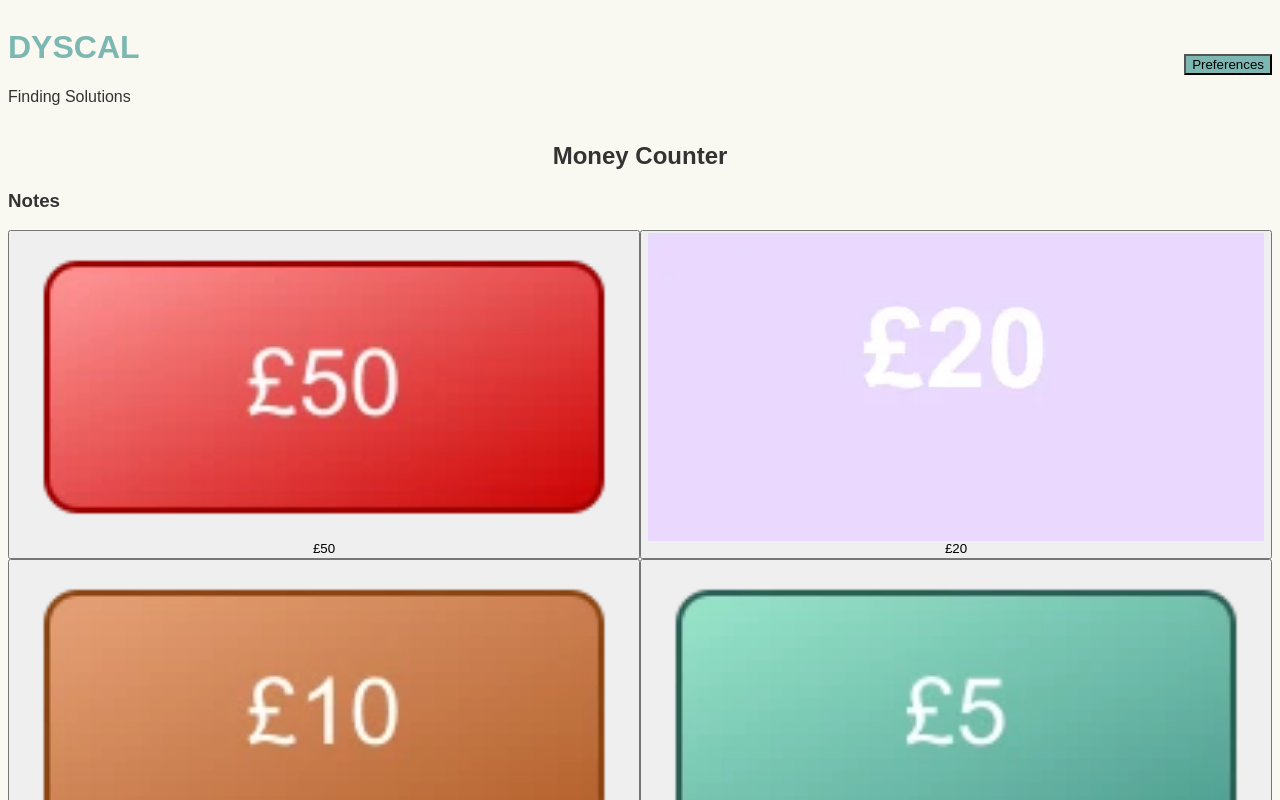
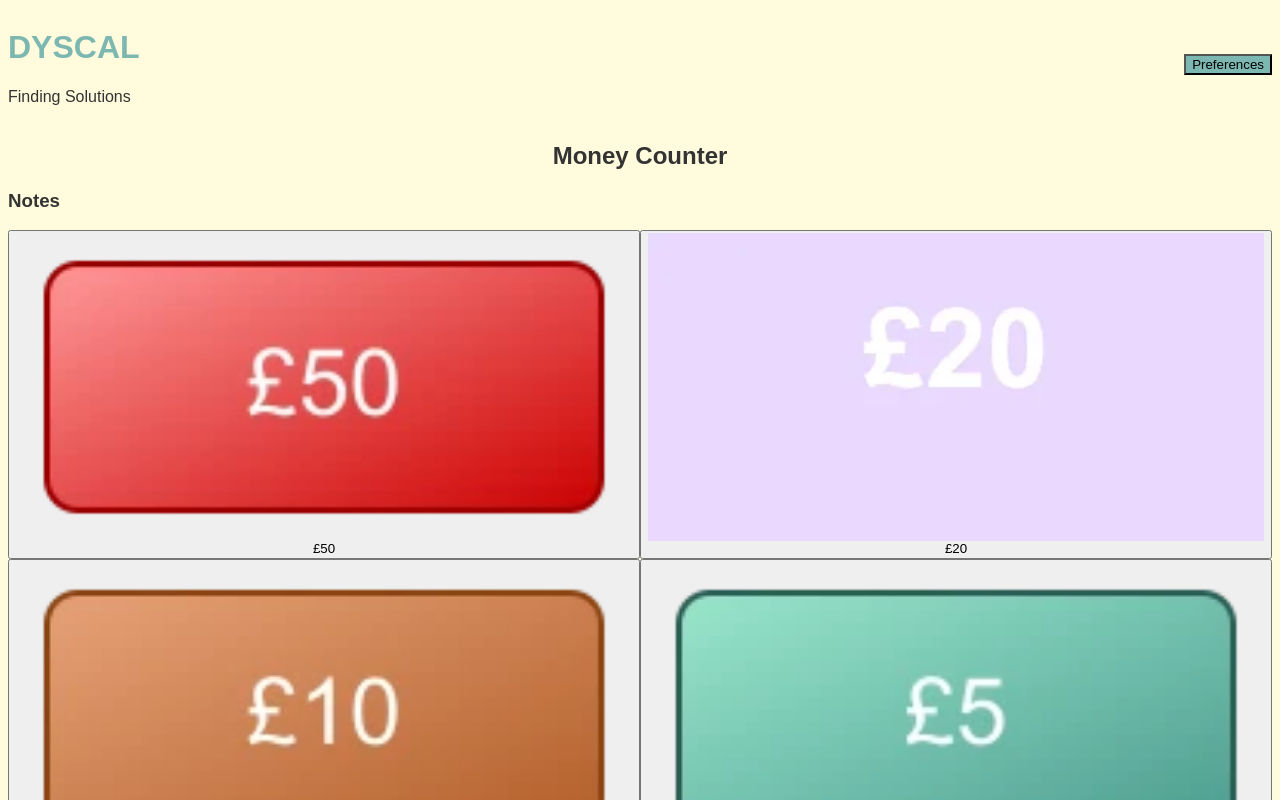
Before and after one commit to Nath8887/Dyscal, a Next.js app: page / in a window 1280 px wide. Shown: the top 800 px of the page. Built offline with nearby package versions, Linux system fonts and the light colour scheme.

Commit message:
Add dyslexia-friendly light yellow/cream background

```diff
--- a/app/components/ChangeCalculator.tsx
+++ b/app/components/ChangeCalculator.tsx
@@ -206,7 +206,7 @@ export default function ChangeCalculator({ moneyHandedByCustomer, onComplete }:
   };
 
   return (
-    <div className="p-4 bg-[#F9F9F2] rounded-lg shadow-lg max-w-2xl mx-auto">
+    <div className="p-4 bg-[#FFFBDC] rounded-lg shadow-lg max-w-2xl mx-auto">
       <div className="flex justify-between items-center mb-4">
         <h2 className="text-3xl font-bold text-center font-heiti">Change Calculator</h2>
         <button
--- a/app/components/MoneyCounter.tsx
+++ b/app/components/MoneyCounter.tsx
@@ -85,7 +85,7 @@ export default function MoneyCounter({ onComplete }: { onComplete: (total: numbe
   };
 
   return (
-    <div className="p-4 bg-[#F9F9F2] rounded-lg shadow-lg max-w-2xl mx-auto">
+    <div className="p-4 bg-[#FFFBDC] rounded-lg shadow-lg max-w-2xl mx-auto">
       <h2 className="text-2xl font-bold mb-4 text-center font-heiti">Money Counter</h2>
 
       {/* Notes Section */}
--- a/app/components/Preferences.tsx
+++ b/app/components/Preferences.tsx
@@ -131,7 +131,7 @@ export default function Preferences({ onClose }: PreferencesProps) {
   const coins = CURRENCY_DATA.filter(c => c.type === 'coin');
 
   return (
-    <div className="p-4 bg-[#F9F9F2] rounded-lg shadow-lg max-w-2xl mx-auto">
+    <div className="p-4 bg-[#FFFBDC] rounded-lg shadow-lg max-w-2xl mx-auto">
       <div className="flex justify-between items-center mb-6">
         <h2 className="text-2xl font-bold text-center">Currency Preferences</h2>
         <button
--- a/app/globals.css
+++ b/app/globals.css
@@ -4,7 +4,7 @@
 
 :root {
   --primary-color: #7CB8B1;
-  --background-color: #F9F9F2;
+  --background-color: #FFFBDC; /* Light cream/yellow for dyslexia */
   --text-color: #333333;
 }
 
```
